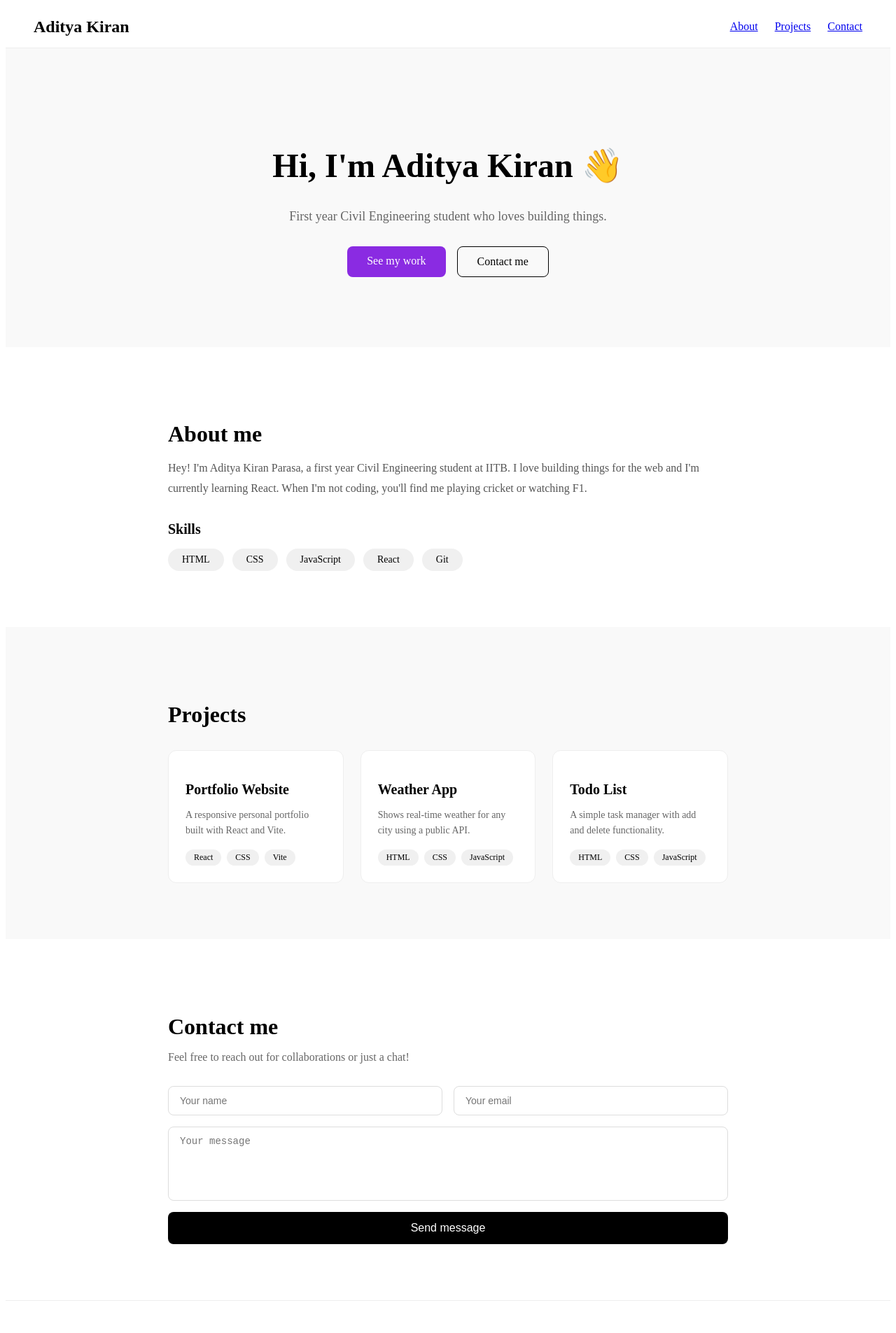
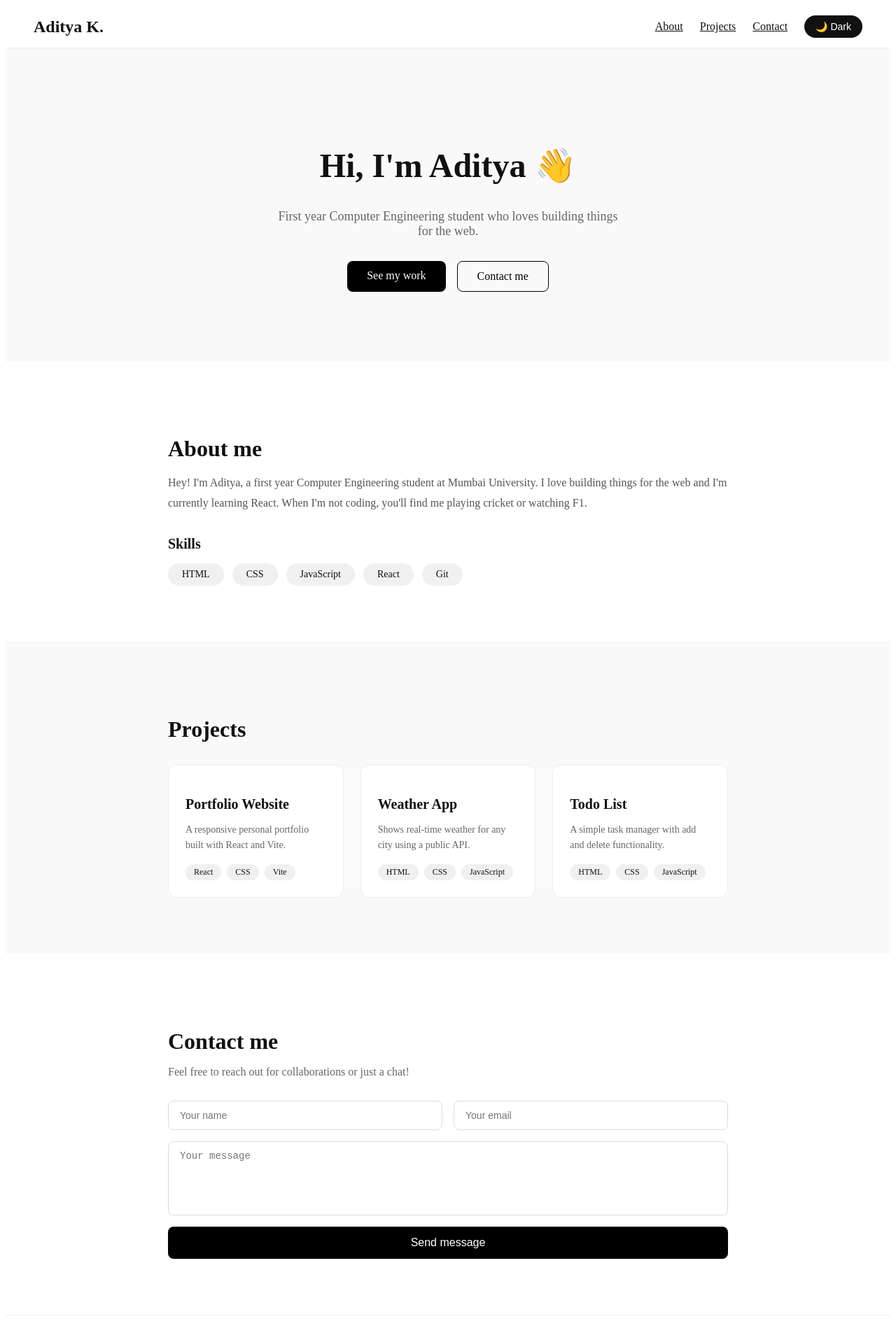
Before and after one commit to Aditya-Kiran7/my-portfolio, a React (Vite) app: page / in a window 1280 px wide. Shown: the top 1905 px of the page at 70% size. Built offline with nearby package versions, Linux system fonts and the light colour scheme.

Commit message:
added hover effects and made smooth sliding

```diff
--- a/src/App.jsx
+++ b/src/App.jsx
@@ -1,19 +1,26 @@
+import { useState } from 'react'
 import Navbar from './components/Navbar'
 import Hero from './components/Hero'
 import About from './components/About'
 import Projects from './components/Projects'
 import Contact from './components/Contact'
 import Footer from './components/Footer'
+import './styles.css'
 function App() {
+  const [isDark, setIsDark] = useState(false)
   return (
-    <>
-      <Navbar />
-      <Hero />
-      <About />
-      <Projects />
-      <Contact />
-      <Footer />
-    </>
+    <div style={{
+      backgroundColor: isDark ? '#111' : '#fff',
+      color: isDark ? '#fff' : '#111',
+      minHeight: '100vh',
+    }}>
+      <Navbar isDark={isDark} setIsDark={setIsDark} />
+      <Hero isDark={isDark} />
+      <About isDark={isDark} />
+      <Projects isDark={isDark} />
+      <Contact isDark={isDark} />
+      <Footer isDark={isDark} />
+    </div>
   )
 }
 
--- a/src/components/About.jsx
+++ b/src/components/About.jsx
@@ -1,22 +1,22 @@
-function About() {
+function About({ isDark }) {
   return (
     <section id="about" style={{
       padding: '80px 40px',
       maxWidth: '800px',
       margin: '0 auto',
     }}>
-      <h2 style={{ fontSize: '32px', marginBottom: '16px' }}>About me</h2>
-      <p style={{ fontSize: '16px', color: '#555', lineHeight: '1.8', marginBottom: '32px' }}>
-        Hey! I'm Aditya Kiran Parasa, a first year Civil Engineering student at IITB.
+      <h2 style={{ fontSize: '32px', marginBottom: '16px', color: isDark ? '#fff' : '#111' }}>About me</h2>
+      <p style={{ fontSize: '16px', color: isDark ? '#aaa' : '#555', lineHeight: '1.8', marginBottom: '32px' }}>
+        Hey! I'm Aditya, a first year Computer Engineering student at Mumbai University.
         I love building things for the web and I'm currently learning React.
         When I'm not coding, you'll find me playing cricket or watching F1.
       </p>
-
-      <h3 style={{ fontSize: '20px', marginBottom: '16px' }}>Skills</h3>
+      <h3 style={{ fontSize: '20px', marginBottom: '16px', color: isDark ? '#fff' : '#111' }}>Skills</h3>
       <div style={{ display: 'flex', flexWrap: 'wrap', gap: '12px' }}>
         {['HTML', 'CSS', 'JavaScript', 'React', 'Git'].map((skill) => (
           <span key={skill} style={{
-            backgroundColor: '#f0f0f0',
+            backgroundColor: isDark ? '#222' : '#f0f0f0',
+            color: isDark ? '#fff' : '#111',
             padding: '8px 20px',
             borderRadius: '999px',
             fontSize: '14px',
--- a/src/components/Contact.jsx
+++ b/src/components/Contact.jsx
@@ -1,62 +1,44 @@
-function Contact() {
+function Contact({ isDark }) {
   return (
     <section id="contact" style={{
       padding: '80px 40px',
       maxWidth: '800px',
       margin: '0 auto',
     }}>
-      <h2 style={{ fontSize: '32px', marginBottom: '8px' }}>Contact me</h2>
-      <p style={{ color: '#666', marginBottom: '32px' }}>
+      <h2 style={{ fontSize: '32px', marginBottom: '8px', color: isDark ? '#fff' : '#111' }}>Contact me</h2>
+      <p style={{ color: isDark ? '#aaa' : '#666', marginBottom: '32px' }}>
         Feel free to reach out for collaborations or just a chat!
       </p>
-
       <div style={{ display: 'flex', flexDirection: 'column', gap: '16px' }}>
         <div style={{ display: 'flex', gap: '16px' }}>
-          <input
-            type="text"
-            placeholder="Your name"
-            style={{
-              flex: 1,
-              padding: '12px 16px',
-              borderRadius: '8px',
-              border: '1px solid #ddd',
-              fontSize: '14px',
-            }}
-          />
-          <input
-            type="email"
-            placeholder="Your email"
-            style={{
-              flex: 1,
-              padding: '12px 16px',
-              borderRadius: '8px',
-              border: '1px solid #ddd',
-              fontSize: '14px',
-            }}
-          />
+          <input type="text" placeholder="Your name" style={{
+            flex: 1, padding: '12px 16px', borderRadius: '8px',
+            border: `1px solid ${isDark ? '#333' : '#ddd'}`,
+            backgroundColor: isDark ? '#1a1a1a' : '#fff',
+            color: isDark ? '#fff' : '#111',
+            fontSize: '14px',
+          }} />
+          <input type="email" placeholder="Your email" style={{
+            flex: 1, padding: '12px 16px', borderRadius: '8px',
+            border: `1px solid ${isDark ? '#333' : '#ddd'}`,
+            backgroundColor: isDark ? '#1a1a1a' : '#fff',
+            color: isDark ? '#fff' : '#111',
+            fontSize: '14px',
+          }} />
         </div>
-        <textarea
-          placeholder="Your message"
-          rows={5}
-          style={{
-            padding: '12px 16px',
-            borderRadius: '8px',
-            border: '1px solid #ddd',
-            fontSize: '14px',
-            resize: 'none',
-          }}
-        />
+        <textarea placeholder="Your message" rows={5} style={{
+          padding: '12px 16px', borderRadius: '8px',
+          border: `1px solid ${isDark ? '#333' : '#ddd'}`,
+          backgroundColor: isDark ? '#1a1a1a' : '#fff',
+          color: isDark ? '#fff' : '#111',
+          fontSize: '14px', resize: 'none',
+        }} />
         <button style={{
-          backgroundColor: 'black',
-          color: 'white',
-          padding: '14px',
-          borderRadius: '8px',
-          border: 'none',
-          fontSize: '16px',
-          cursor: 'pointer',
-        }}>
-          Send message
-        </button>
+          backgroundColor: isDark ? '#fff' : 'black',
+          color: isDark ? '#111' : 'white',
+          padding: '14px', borderRadius: '8px',
+          border: 'none', fontSize: '16px', cursor: 'pointer',
+        }}>Send message</button>
       </div>
     </section>
   )
--- a/src/components/Footer.jsx
+++ b/src/components/Footer.jsx
@@ -1,16 +1,16 @@
-function Footer() {
+function Footer({ isDark }) {
   return (
     <footer style={{
       textAlign: 'center',
       padding: '32px',
-      borderTop: '1px solid #eee',
-      color: '#888',
+      borderTop: `1px solid ${isDark ? '#333' : '#eee'}`,
+      color: isDark ? '#666' : '#888',
       fontSize: '14px',
     }}>
-      <p>Built with React by Aditya K. · 2026</p>
+      <p>Built with React by Aditya K. · 2025</p>
       <div style={{ display: 'flex', justifyContent: 'center', gap: '24px', marginTop: '12px' }}>
-        <a href="https://github.com" target="_blank" style={{ color: '#888', textDecoration: 'none' }}>GitHub</a>
-        <a href="https://linkedin.com/in/aditya-kiran-parasa/" target="_blank" style={{ color: '#888', textDecoration: 'none' }}>LinkedIn</a>
+        <a href="https://github.com" target="_blank" style={{ color: isDark ? '#666' : '#888', textDecoration: 'none' }}>GitHub</a>
+        <a href="https://linkedin.com" target="_blank" style={{ color: isDark ? '#666' : '#888', textDecoration: 'none' }}>LinkedIn</a>
       </div>
     </footer>
   )
--- a/src/components/Hero.jsx
+++ b/src/components/Hero.jsx
@@ -1,4 +1,4 @@
-function Hero() {
+function Hero({ isDark }) {
   return (
     <section style={{
       display: 'flex',
@@ -7,28 +7,28 @@ function Hero() {
       justifyContent: 'center',
       textAlign: 'center',
       padding: '100px 20px',
-      backgroundColor: '#f9f9f9',
+      backgroundColor: isDark ? '#111' : '#f9f9f9',
     }}>
-      <h1 style={{ fontSize: '48px', marginBottom: '16px' }}>
-        Hi, I'm Aditya Kiran 👋
+      <h1 style={{ fontSize: '48px', marginBottom: '16px', color: isDark ? '#fff' : '#111' }}>
+        Hi, I'm Aditya 👋
       </h1>
-      <p style={{ fontSize: '18px', color: '#666', maxWidth: '500px', marginBottom: '32px' }}>
-        First year Civil Engineering student who loves building things.
+      <p style={{ fontSize: '18px', color: isDark ? '#aaa' : '#666', maxWidth: '500px', marginBottom: '32px' }}>
+        First year Computer Engineering student who loves building things for the web.
       </p>
       <div style={{ display: 'flex', gap: '16px' }}>
         <a href="#projects" style={{
-          backgroundColor: 'blueviolet',
-          color: 'white',
+          backgroundColor: isDark ? '#fff' : 'black',
+          color: isDark ? '#111' : 'white',
           padding: '12px 28px',
           borderRadius: '8px',
           textDecoration: 'none',
         }}>See my work</a>
         <a href="#contact" style={{
-          border: '1px solid black',
+          border: `1px solid ${isDark ? '#fff' : 'black'}`,
           padding: '12px 28px',
           borderRadius: '8px',
           textDecoration: 'none',
-          color: 'black',
+          color: isDark ? '#fff' : 'black',
         }}>Contact me</a>
       </div>
     </section>
--- a/src/components/Navbar.jsx
+++ b/src/components/Navbar.jsx
@@ -1,4 +1,4 @@
-function Navbar() {
+function Navbar({ isDark, setIsDark }) {
   return (
     <nav style={{
       display: 'flex',
@@ -6,16 +6,30 @@ function Navbar() {
       alignItems: 'center',
       padding: '0 40px',
       height: '60px',
-      borderBottom: '1px solid #eee',
+      borderBottom: `1px solid ${isDark ? '#333' : '#eee'}`,
       position: 'sticky',
       top: 0,
-      backgroundColor: 'white',
+      backgroundColor: isDark ? '#111' : 'white',
     }}>
-      <h2>Aditya Kiran</h2>
-      <div style={{ display: 'flex', gap: '24px' }}>
-        <a href="#about">About</a>
-        <a href="#projects">Projects</a>
-        <a href="#contact">Contact</a>
+      <h2 style={{ color: isDark ? '#fff' : '#111' }}>Aditya K.</h2>
+      <div style={{ display: 'flex', gap: '24px', alignItems: 'center' }}>
+        <a href="#about" style={{ color: isDark ? '#ccc' : '#111' }}>About</a>
+        <a href="#projects" style={{ color: isDark ? '#ccc' : '#111' }}>Projects</a>
+        <a href="#contact" style={{ color: isDark ? '#ccc' : '#111' }}>Contact</a>
+        <button
+          onClick={() => setIsDark(!isDark)}
+          style={{
+            backgroundColor: isDark ? '#fff' : '#111',
+            color: isDark ? '#111' : '#fff',
+            border: 'none',
+            padding: '8px 16px',
+            borderRadius: '999px',
+            cursor: 'pointer',
+            fontSize: '14px',
+          }}
+        >
+          {isDark ? '☀️ Light' : '🌙 Dark'}
+        </button>
       </div>
     </nav>
   )
--- a/src/components/ProjectCard.jsx
+++ b/src/components/ProjectCard.jsx
@@ -1,17 +1,18 @@
-function ProjectCard({ title, description, tech }) {
+function ProjectCard({ title, description, tech, isDark }) {
   return (
-    <div style={{
-      border: '1px solid #eee',
+    <div className="project-card" style={{
+      border: `1px solid ${isDark ? '#333' : '#eee'}`,
       borderRadius: '12px',
       padding: '24px',
-      backgroundColor: 'white',
+      backgroundColor: isDark ? '#1a1a1a' : 'white',
     }}>
-      <h3 style={{ fontSize: '20px', marginBottom: '8px' }}>{title}</h3>
-      <p style={{ color: '#666', fontSize: '14px', lineHeight: '1.6', marginBottom: '16px' }}>{description}</p>
+      <h3 style={{ fontSize: '20px', marginBottom: '8px', color: isDark ? '#fff' : '#111' }}>{title}</h3>
+      <p style={{ color: isDark ? '#aaa' : '#666', fontSize: '14px', lineHeight: '1.6', marginBottom: '16px' }}>{description}</p>
       <div style={{ display: 'flex', flexWrap: 'wrap', gap: '8px' }}>
         {tech.map((t) => (
           <span key={t} style={{
-            backgroundColor: '#f0f0f0',
+            backgroundColor: isDark ? '#222' : '#f0f0f0',
+            color: isDark ? '#fff' : '#111',
             padding: '4px 12px',
             borderRadius: '999px',
             fontSize: '12px',
--- a/src/components/Projects.jsx
+++ b/src/components/Projects.jsx
@@ -18,14 +18,14 @@ const projects = [
   },
 ]
 
-function Projects() {
+function Projects({ isDark }) {
   return (
     <section id="projects" style={{
       padding: '80px 40px',
-      backgroundColor: '#f9f9f9',
+      backgroundColor: isDark ? '#111' : '#f9f9f9',
     }}>
       <div style={{ maxWidth: '800px', margin: '0 auto' }}>
-        <h2 style={{ fontSize: '32px', marginBottom: '32px' }}>Projects</h2>
+        <h2 style={{ fontSize: '32px', marginBottom: '32px', color: isDark ? '#fff' : '#111' }}>Projects</h2>
         <div style={{
           display: 'grid',
           gridTemplateColumns: 'repeat(auto-fit, minmax(220px, 1fr))',
@@ -37,6 +37,7 @@ function Projects() {
               title={project.title}
               description={project.description}
               tech={project.tech}
+              isDark={isDark}
             />
           ))}
         </div>
--- a/src/index.css
+++ b/src/index.css
@@ -0,0 +1,3 @@
+html {
+    scroll-behavior: smooth;
+}
--- /dev/null
+++ b/src/styles.css
@@ -0,0 +1,20 @@
+.project-card {
+  transition: transform 0.2s ease, box-shadow 0.2s ease;
+  cursor: pointer;
+}
+
+.project-card:hover {
+  transform: translateY(-6px);
+  box-shadow: 0 12px 24px rgba(36, 40, 154, 0.1);
+}
+
+.btn-primary:hover {
+  opacity: 0.85;
+  transform: scale(1.03);
+  transition: all 0.2s ease;
+}
+
+.nav-link:hover {
+  opacity: 0.6;
+  transition: opacity 0.2s ease;
+}
```
